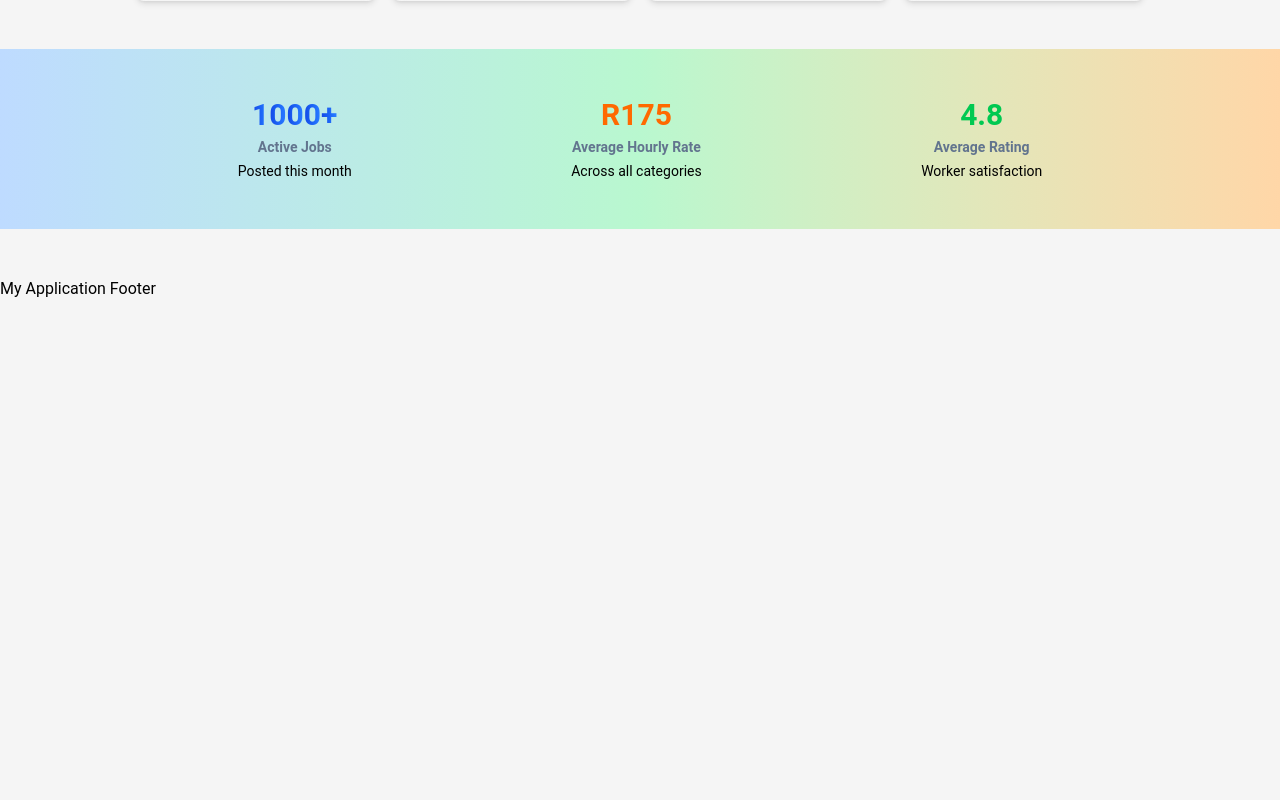
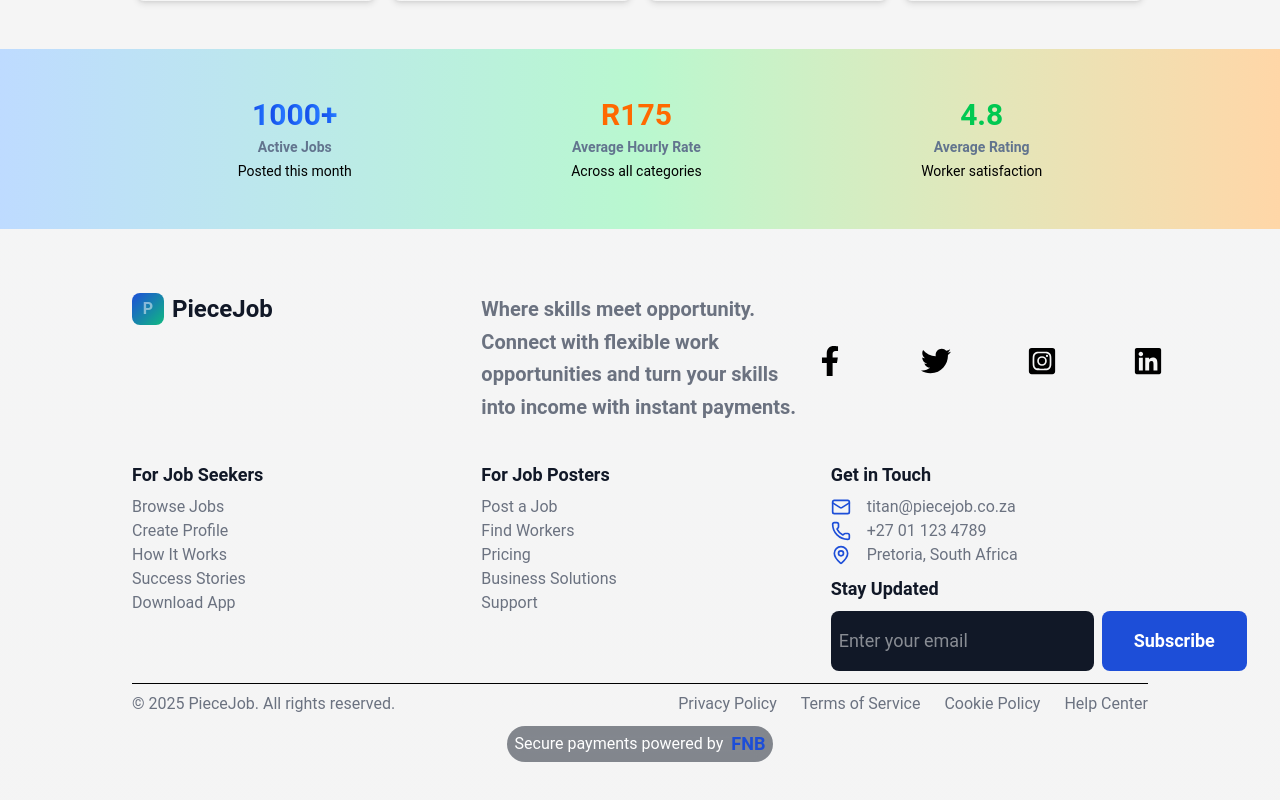
Before and after one commit to Kaydev-cmd/piece-job, a Next.js app in the folder frontend/: page / in a window 1280 px wide. Shown: the part 4631-5431 px from the top of the page. Before the commit the page ends 4980 px from the top, so only its background shows below. Built offline with nearby package versions, Linux system fonts and the light colour scheme.

Commit message:
feat: developed a footer

```diff
--- a/frontend/components/layout/Footer.tsx
+++ b/frontend/components/layout/Footer.tsx
@@ -1,10 +1,133 @@
-
+import React from 'react';
+import { motion } from 'framer-motion';
+import {
+  Mail,
+  Phone,
+  MapPin
+} from "lucide-react"
+import { FaFacebookF } from "react-icons/fa";
+import { FaTwitter } from "react-icons/fa";
+import { FaInstagramSquare } from "react-icons/fa";
+import { FaLinkedin } from "react-icons/fa";
+import Link from 'next/link';
 
 const Footer: React.FC = () => {
+
+    const thisYear = new Date().getFullYear()
     return (
-        <footer>
-            <p>My Application Footer</p>
-        </footer>
+        <motion.div
+            initial={{ opacity: 0, y: 50}}
+            transition={{duration: 0.8}}
+            whileInView={{opacity: 1, y: 0}}
+            viewport={{once: true }}
+
+        >
+
+            <footer  className="bg-gradient-to-b from-[#F1F5F94D]/30 to-[#1118270D]/5 ">
+
+                <div className='container mx-auto px-4 py-16' style={{paddingTop: "16px", paddingBottom: "16px", paddingLeft: "4px", paddingRight: "4px"}}>
+                    <div className='grid md:grid-cols-2 lg:grid-cols-3 gap-8 mb-12' style={{marginBottom: "12px"}}>
+                        <div>
+                            <div className="flex items-center gap-2 mb-6" style={{marginBottom: "6px"}}>
+                                <div className='w-8 h-8 bg-[linear-gradient(135deg,#1D4ED8,#10B981)] rounded-lg flex items-center justify-center '>
+                                    <span className="text-[#F8FAFC80] font-bold">P</span>
+                                </div>
+                                <span className='text-2xl font-bold text-[#111827FF]'>PieceJob</span>
+                            </div>
+                        </div>
+                        <p className='text-[#6B7280FF] text-xl font-semibold mb-6 leading-relaxed' style={{marginBottom: "6px",}}>
+                           Where skills meet opportunity. Connect with flexible work opportunities and turn your skills into income with instant payments.
+                        </p>
+                        <div className='flex gap-3 justify-center items-center'>
+                           <button className='hover:border '>
+                             <FaFacebookF size={30}  />
+                           </button>
+                           <button className='hover:border items-center'>
+                              <FaTwitter size={30} />
+                           </button>
+                           <button className='hover:border '>
+                              <FaInstagramSquare size={30} />
+                           </button>
+                           <button className='hover:border '>
+                              <FaLinkedin size={30} />
+                           </button>
+                        </div>
+                       {/* Links */}
+                        <div>
+                            <h4 className='text-lg font-bold text-[#111827] mb-6' style={{marginBottom:"6px"}}>For Job Seekers</h4>
+                            <ul className="space-y-3">
+                                <li><Link href={'/jobs'} className=' text-[#6B7280FF] hover:text-[#1D4ED8] transition-colors'>Browse Jobs</Link></li>
+                                <li><Link href={'/signup'} className='text-[#6B7280FF] hover:text-[#1D4ED8] transition-colors'>Create Profile</Link></li>
+                                <li><Link href={'#how'} className='text-[#6B7280FF] hover:text-[#1D4ED8] transition-colors'>How It Works</Link></li>
+                                <li><Link href={'/reviews'} className='text-[#6B7280FF] hover:text-[#1D4ED8] transition-colors'>Success Stories</Link></li>
+                                <li><Link href={'#'} className='text-[#6B7280FF] hover:text-[#1D4ED8] transition-colors'>Download App</Link></li>
+                            </ul>
+                        </div>
+                        {/* For Employer Links */}
+                        <div>
+                                <h4 className='text-lg font-bold text-[#111827] mb-6' style={{marginBottom: "6px"}}>For Job Posters</h4>
+                                <ul className='space-y-3'>
+                                    <li><Link href={'/jobaplicants'} className='text-[#6B7280FF] hover:text-[#1D4ED8] transition-colors'>Post a Job</Link></li>
+                                    <li><Link href={'/jobaplicants'} className='text-[#6B7280FF] hover:text-[#1D4ED8] transition-colors'>Find Workers</Link></li>
+                                    <li><Link href={'/jobaplicants'} className='text-[#6B7280FF] hover:text-[#1D4ED8] transition-colors'>Pricing</Link></li>
+                                    <li><Link href={'/jobaplicants'} className='text-[#6B7280FF] hover:text-[#1D4ED8] transition-colors'>Business Solutions</Link></li>
+                                    <li><Link href={'/jobaplicants'} className='text-[#6B7280FF] hover:text-[#1D4ED8] transition-colors'>Support</Link></li>
+                                </ul>
+                        </div>
+                        <div>
+                            <h4 className='text-lg font-bold text-[#111827] mb-6' style={{marginBottom: "6px"}}>Get in Touch</h4>
+                            <div className='space-y-6'>
+                                <div className='flex items-center gap-4'>
+                                    <Mail className='h-5 w-5 text-[#1D4ED8FF]' />
+                                    <span className='text-[#6B7280FF]'>titan@piecejob.co.za</span>
+                                </div>
+                                <div className='flex items-center gap-4'>
+                                    <Phone className='h-5 w-5 text-[#1D4ED8FF]' />
+                                    <span className='text-[#6B7280FF]'>+27 01 123 4789</span>
+                                </div>
+                                <div className='flex items-center gap-4'>
+                                    <MapPin className='h-5 w-5 text-[#1D4ED8FF]' />
+                                    <span className='text-[#6B7280FF]'>Pretoria, South Africa</span>
+                                </div>
+                            </div>
+                    {/* letter */}
+                            <div className='mt-8' style={{marginTop: "8px"}}>
+                                <h5 className='text-lg font-semibold text-[#111827] mb-8' style={{marginBottom:"8px"}}>Stay Updated</h5>
+                                <div className="flex gap-2">
+                                    <input type='email' placeholder='Enter your email' className='flex-1 text-lg px-3 py-2 text-white bg-[#111827FF] rounded-lg ' style={{padding: "8px"}}/>
+                                    <button className='inline-flex items-center justify-center gap-2 whitespace-nowrap rounded-lg text-lg font-bold text-white bg-[#1D4ED8] hover:bg-[#1D4ED8FF]/90 shadow-medium hover:shadow-strong'>Subscribe</button>
+                                </div>
+                            </div>
+                    </div>
+                    </div>
+                    <hr className='mb-28 h-[1px] w-full'  style={{marginBottom: "8px"}}/>
+
+                    {/* Bottom Footer  */}
+
+                    <div className="flex flex-col md:flex-row justify-between items-center gap-4">
+                        <div className='text-md text-[#6B7280FF]'>
+                             © {thisYear} PieceJob. All rights reserved.
+                        </div>
+                        <div className='flex flex-wrap gap-6'>
+                            <Link href={'#'} className='text-md text-[#6B7280FF] hover:text-[#1D4ED8] transition-colors '>Privacy Policy</Link>
+                            <Link href={'#'} className='text-md text-[#6B7280FF] hover:text-[#1D4ED8] transition-colors '>Terms of Service</Link>
+                            <Link href={'#'} className='text-md text-[#6B7280FF] hover:text-[#1D4ED8] transition-colors '>Cookie Policy</Link>
+                            <Link href={'#'} className='text-md text-[#6B7280FF] hover:text-[#1D4ED8] transition-colors '>Help Center</Link>
+                        </div>
+                    </div>
+                    {/* fnb */}
+
+                    <div className="mt-8 text-center" style={{marginTop:"10px"}}>
+                        <div className='inline-flex items-center gap-2 justify-space-around bg-[#111827FF]/50 backdrop-blur-sm px-6 py-3 rounded-full shadow-soft' style={{paddingRight: "8px", paddingLeft: "8px", paddingTop: "4px", paddingBottom: "4px"}}>
+                         <span className='text-md text-[#ffffff]'>Secure payments powered by</span>
+                         <span className='font-bold text-[#1D4ED8FF] text-lg'>FNB</span>
+                        </div>
+
+                    </div>
+                </div>
+
+            </footer>
+        </motion.div>
     )
 };
 
--- a/frontend/components/sections/HowItWorks.tsx
+++ b/frontend/components/sections/HowItWorks.tsx
@@ -35,7 +35,7 @@ const HowItWorks: React.FC = () => {
                     {HOW_IT_WORKS_STEPS.map((step, index) => (
                         <div key={index} className="relative">
                             {/* Card */}
-                            <div  className={`card flex flex-col gap-10 h-80 border-black text-center items-center justify-center shadow-md rounded-lg rounded-lg shadow-md hover:shadow-medium transition-all duration-300 hover:-translate-y-1 border-0 bg-card/70 backdrop-blur-sm`}>
+                            <div  className={`card flex flex-col gap-10 h-80 border-black text-center items-center justify-center shadow-md rounded-lg hover:shadow-medium transition-all duration-300 hover:-translate-y-1 border-0 bg-card/70 backdrop-blur-sm`}>
 
                             {/* card content */}
 
```
